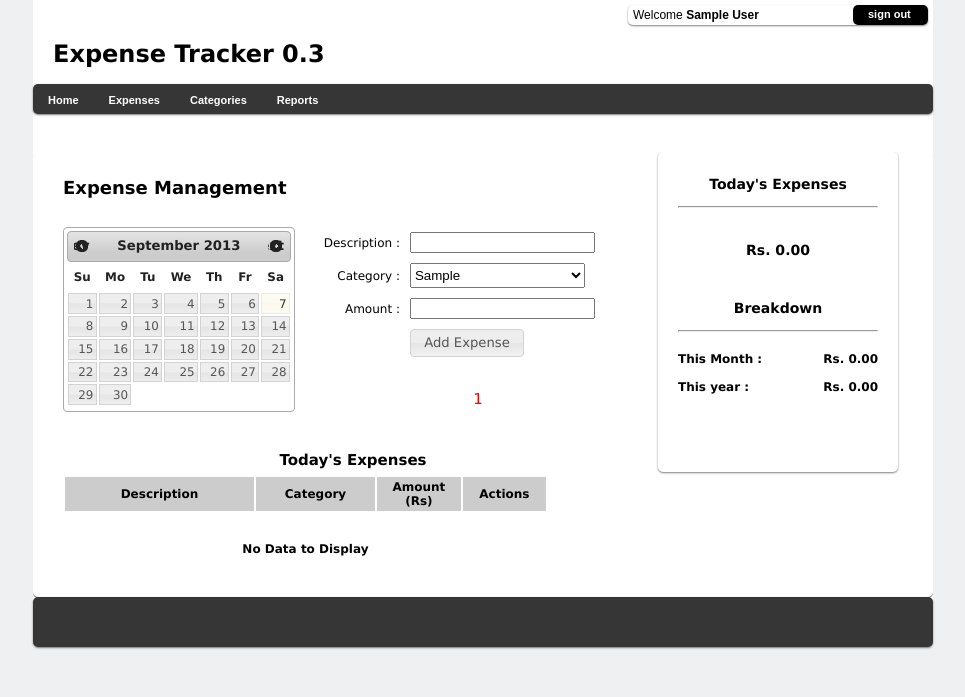
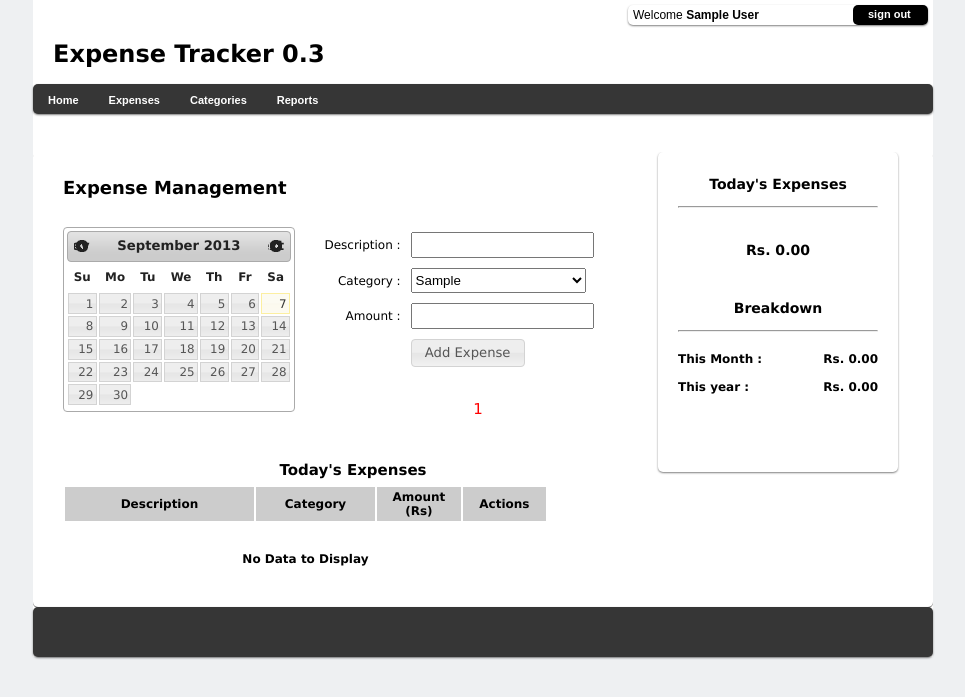
Before and after one commit to nu1silva/exTracker, a PHP site: page /expenses.php?error=1 in a window 1280 px wide. Shown: the top 697 px of the page, without its empty margins (157-1122 px from the left). Run offline with PHP 8.4, Linux system fonts and the light colour scheme; the visitor is signed in with stand-in values (Sample User, id 1); tables that the repository leaves empty or names only in its code hold one stand-in row (values such as "Sample post"); data that the repository does not hold is empty.

Commit message:
updates and bug fixes

```diff
--- a/configs.php
+++ b/configs.php
@@ -1,8 +1,8 @@
 <?php
 $mysql_hostname = "localhost";
 $mysql_user = "root";
-$mysql_password = "beyondm";
-$mysql_database = "extracker";
+$mysql_password = "";
+$mysql_database = "time";
 
 
 $db = mysqli_connect($mysql_hostname, $mysql_user, $mysql_password, $mysql_database);
--- a/expense_handler.php
+++ b/expense_handler.php
@@ -30,8 +30,8 @@
 
 
     if (mysqli_num_rows($dayTot) == 0) {
-        $fulld = $year . '-' . $month . '-' . $day;
-        $insertDay = "INSERT INTO summary_day VALUES ($year, $month, $day, 0, " . $fulld . ")";
+        //$fulld = $year . '-' . $month . '-' . $day;
+        $insertDay = "INSERT INTO summary_day VALUES ($year, $month, $day, 0)";
         mysqli_query($db, $insertDay);
     }
 
--- a/expenses.php
+++ b/expenses.php
@@ -113,7 +113,7 @@
     <table width='300px' border='0' cellpadding='5' cellspacing='0'>
         <tr>
             <td style="text-align:right;"><label>Description :</label></td>
-            <td style="text-align:left;"><input id="desc" name="desc" type="text"></td>
+            <td style="text-align:left;"><input id="desc" name="desc" type="text" style="width: 175px; height: 20px"></td>
         </tr>
         <tr>
             <td style="text-align:right;"><label>Category :</label></td>
@@ -136,7 +136,7 @@
         </tr>
         <tr>
             <td style="text-align:right;"><label>Amount :</label></td>
-            <td style="text-align:left;"><input id="aamount" name="aamount" type="text"></td>
+            <td style="text-align:left;"><input id="aamount" name="aamount" type="text" style="width: 175px; height: 20px"></td>
         </tr>
         <tr>
             <td></td>
--- a/index.php
+++ b/index.php
@@ -29,7 +29,7 @@
             <div style="text-align: center">
                 <h2>exTracker Dashboard</h2>
 
-                <div style="width: 580px; margin-top: 70px" class="ui-widget-content ui-corner-all">
+                <!--<div style="width: 580px; margin-top: 70px" class="ui-widget-content ui-corner-all">
                     <h3 style="padding: 5px; margin-top: 0; text-align: left; padding-left: 30px;"
                         class="ui-widget-header ui-corner-all">Expense Trends - August</h3>
                     <img src="<?php print $piChartd->getUrl(); ?>"/>
@@ -40,7 +40,7 @@
                         class="ui-widget-header ui-corner-all">Expense Trends - 2013</h3>
                     <img src="<?php print $piChartd->getUrl(); ?>"/>
                     </p>
-                </div>
+                </div>-->
             </div>
         </div>
         <div id="summary_content">
```
Also changed, not shown: login_handler.php (+3 -4 lines).
